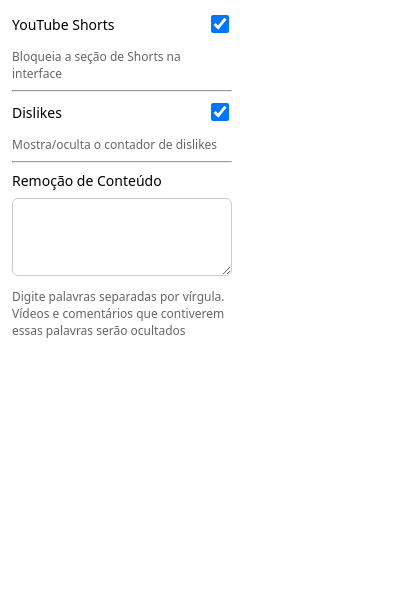
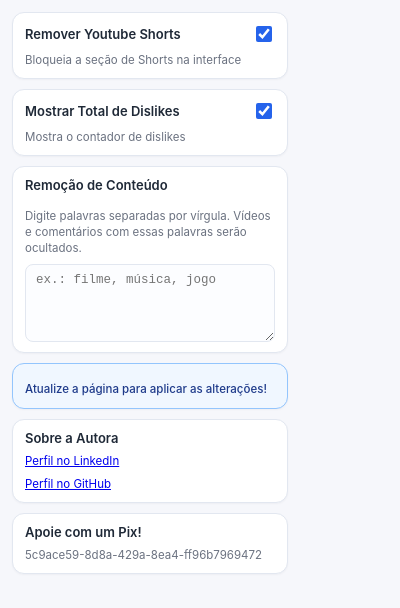
Before and after one commit to Ramacciotti/youtuned, a browser extension: page popup.html in a window 400 px wide. Drawn offline with Linux system fonts and the light colour scheme.

Commit message:
adding info

```diff
--- a/popup.html
+++ b/popup.html
@@ -5,37 +5,138 @@
     <meta name="viewport" content="width=device-width,initial-scale=1" />
     <title>YouTuned</title>
     <style>
-      body { font-family: system-ui, Arial; margin: 12px; width:220px }
-      .row { display:flex; align-items:center; justify-content:space-between; margin-bottom:12px }
-      label { font-size:14px }
-      input[type=checkbox] { width:18px; height:18px }
-      .hint { font-size:12px; color:#666 }
+      :root {
+        color-scheme: light;
+        --bg: #f6f7fb;
+        --surface: #ffffff;
+        --border: #e2e7f0;
+        --text: #1f2937;
+        --muted: #6b7280;
+        --accent: #2563eb;
+      }
+
+      * { box-sizing: border-box; }
+
+      body {
+        font-family: Inter, system-ui, -apple-system, BlinkMacSystemFont, "Segoe UI", Arial, sans-serif;
+        margin: 0;
+        padding: 12px;
+        width: 300px;
+        background: var(--bg);
+        color: var(--text);
+      }
+
+      .panel {
+        background: var(--surface);
+        border: 1px solid var(--border);
+        border-radius: 12px;
+        padding: 10px 12px;
+        margin-bottom: 10px;
+        box-shadow: 0 1px 2px rgba(15, 23, 42, 0.04);
+      }
+
+      .panel:last-child { margin-bottom: 0; }
+
+      .row {
+        display: flex;
+        align-items: center;
+        justify-content: space-between;
+        gap: 10px;
+      }
+
+      .row.column {
+        flex-direction: column;
+        align-items: flex-start;
+        gap: 8px;
+      }
+
+      label {
+        font-size: 13px;
+        font-weight: 600;
+        color: var(--text);
+      }
+
+      input[type="checkbox"] {
+        width: 16px;
+        height: 16px;
+        accent-color: var(--accent);
+        cursor: pointer;
+      }
+
+      .hint {
+        margin-top: 7px;
+        font-size: 11.5px;
+        line-height: 1.4;
+        color: var(--muted);
+      }
+
+      textarea {
+        width: 100%;
+        resize: vertical;
+        min-height: 78px;
+        box-sizing: border-box;
+        padding: 8px 10px;
+        font-size: 12.5px;
+        border: 1px solid var(--border);
+        border-radius: 8px;
+        background: #fcfdff;
+        color: var(--text);
+      }
+
+      textarea:focus {
+        outline: none;
+        border-color: var(--accent);
+        box-shadow: 0 0 0 2px rgba(37, 99, 235, 0.12);
+      }
     </style>
   </head>
   <body>
-    <section>
+
+    <section class="panel">
       <div class="row">
-        <label for="toggleShorts">YouTube Shorts</label>
+        <label for="toggleShorts">Remover Youtube Shorts</label>
         <input id="toggleShorts" type="checkbox" />
       </div>
-    <div class="hint">Bloqueia a seção de Shorts na interface</div>
+      <div class="hint">Bloqueia a seção de Shorts na interface</div>
     </section>
-    <hr/>
-    <section>
+
+    <section class="panel">
       <div class="row">
-        <label for="toggleDislikes">Dislikes</label>
+        <label for="toggleDislikes">Mostrar Total de Dislikes</label>
         <input id="toggleDislikes" type="checkbox" />
       </div>
-      <div class="hint">Mostra/oculta o contador de dislikes</div>
+      <div class="hint">Mostra o contador de dislikes</div>
     </section>
-    <hr/>
-    <section>
-      <div class="row" style="flex-direction:column; align-items:flex-start; gap:8px;">
+
+    <section class="panel">
+      <div class="row column">
         <label for="blockedWords">Remoção de Conteúdo</label>
-        <textarea id="blockedWords" rows="4" style="width:100%; resize:vertical; box-sizing:border-box; padding:8px; font-size:13px; border:1px solid #ccc; border-radius:6px;"></textarea>
+        <div class="hint">Digite palavras separadas por vírgula. Vídeos e comentários com essas palavras serão ocultados.</div>
+        <textarea id="blockedWords" rows="4" placeholder="ex.: filme, música, jogo"></textarea>
       </div>
-      <div class="hint">Digite palavras separadas por vírgula. Vídeos e comentários que contiverem essas palavras serão ocultados</div>
     </section>
+
+    <section class="panel" style="background: #f0f7ff; border-color: #93c5fd;">
+      <div class="hint" style="display: flex; align-items: center; color: #1e3a8a;">
+        <span style="font-weight: 500;">Atualize a página para aplicar as alterações!</span>
+      </div>
+    </section>
+
+    <section class="panel">
+      <div class="row">
+        <label for="author">Sobre a Autora</label>
+      </div>
+      <div class="hint"><a href="https://www.linkedin.com/in/marianaramacciotti/" target="_blank">Perfil no LinkedIn</a></div>
+      <div class="hint"><a href="https://github.com/Ramacciotti" target="_blank">Perfil no GitHub</a></div>
+    </section>
+
+    <section class="panel">
+      <div class="row">
+        <label for="contribute">Apoie com um Pix!</label>
+      </div>
+      <div class="hint">5c9ace59-8d8a-429a-8ea4-ff96b7969472</div>
+    </section>
+
     <script src="popup.js"></script>
   </body>
 </html>
--- a/popup.js
+++ b/popup.js
@@ -1,5 +1,4 @@
 // Script do popup: gerencia as preferências do usuário e persiste em chrome.storage.local
-// Comentários em português explicando cada passo.
 
 // Obtém referências aos controles do popup
 const toggleShorts = document.getElementById('toggleShorts');
```
Also changed, not shown: content.js (+93 -13 lines), userscript.js (+37 -6 lines), README.md, manifest.json.
